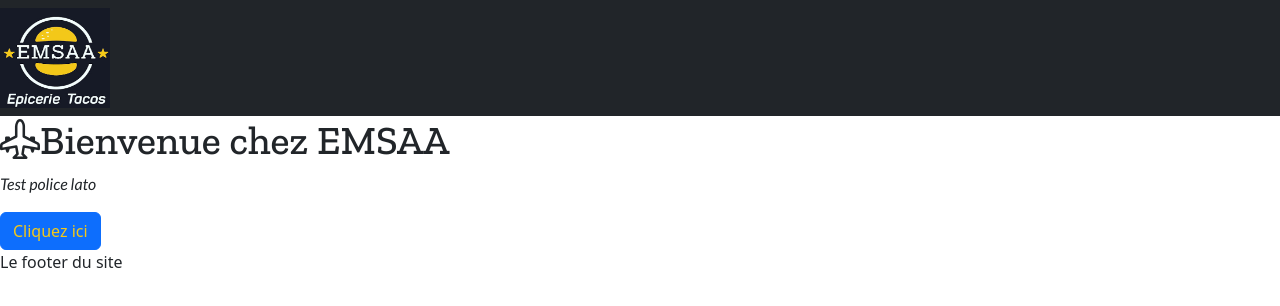
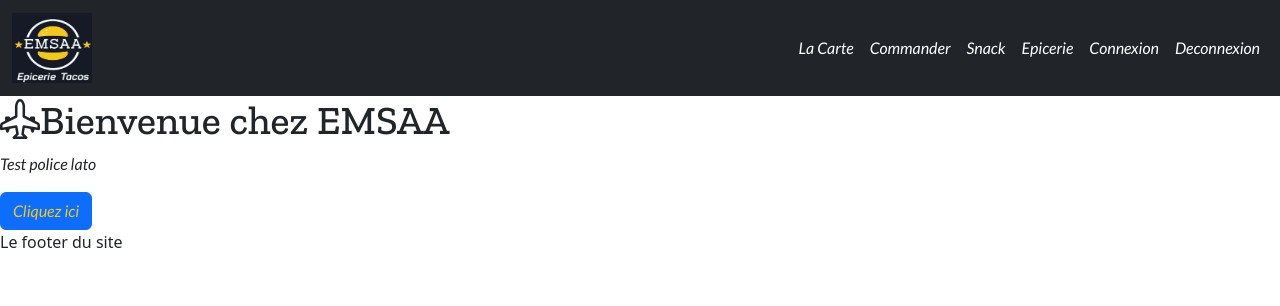
Before and after one commit to ilkbkr67/ProjetEMSAA, a website with bundled scripts: page index.html in a window 1280 px wide. Built offline with nearby package versions, Linux system fonts and the light colour scheme; files whose address does not match are found by name.

Commit message:
Ajout du header + personnalisation

```diff
--- a/index.html
+++ b/index.html
@@ -13,13 +13,47 @@
 </head>
 <body>
     <header>
-        <nav class="navbar bg-dark">
-            <div>
-              <a class="navbar-brand" href="/">
-                <img src="Image/EMSAA modif.png" alt="Bootstrap" width="110" height="100">
-              </a>
+        <nav class="navbar navbar-expand-lg navbar-dark bg-dark">
+            <div class="container-fluid">
+                <a class="navbar-brand mx-auto d-lg-inline d-flex justify-content-center" href="/">
+                    <img src="Image/EMSAA modif.png" alt="EMSAA" width="80" height="70">
+                </a>
+                <div class="d-flex align-items-center">
+                    <button
+                        class="navbar-toggler"
+                        type="button"
+                        data-bs-toggle="collapse"
+                        data-bs-target="#navbarNav"
+                        aria-controls="navbarNav"
+                        aria-expanded="false"
+                        aria-label="Toggle navigation">
+                        <span class="navbar-toggler-icon"></span>
+                    </button>
+                </div>
+                <div class="collapse navbar-collapse justify-content-end text-end" id="navbarNav">
+                    <ul class="navbar-nav">
+                        <li class="nav-item">
+                            <a class="nav-link active" aria-current="page" href="#">La Carte</a>
+                        </li>
+                        <li class="nav-item">
+                            <a class="nav-link active" aria-current="page" href="#">Commander</a>
+                        </li>
+                        <li class="nav-item">
+                            <a class="nav-link active" aria-current="page"href="#">Snack</a>
+                        </li>
+                        <li class="nav-item">
+                            <a class="nav-link active" aria-current="page"href="#">Epicerie</a>
+                        </li>
+                        <li class="nav-item">
+                            <a class="nav-link active" aria-current="page"href="#">Connexion</a>
+                        </li>
+                        <li class="nav-item">
+                            <a class="nav-link active" aria-current="page"href="#">Deconnexion</a>
+                        </li>
+                    </ul>
+                </div>
             </div>
-          </nav>
+        </nav>
     </header>
 
     <main id="main-page">
--- a/scss/main.scss
+++ b/scss/main.scss
@@ -6,12 +6,13 @@ h1, h2, h3, h4, h5, h6 {
     font-family: 'Zilla Slab', serif;
 }
 
-p{
+p, a {
     font-family: 'Lato', serif;
 }
 
 .btn.btn-primary {
     color: $secondary;
+    font-family: 'Lato', serif;
 }
 
 header{
```
Also changed, not shown: scss/main.css, 1 other file.
